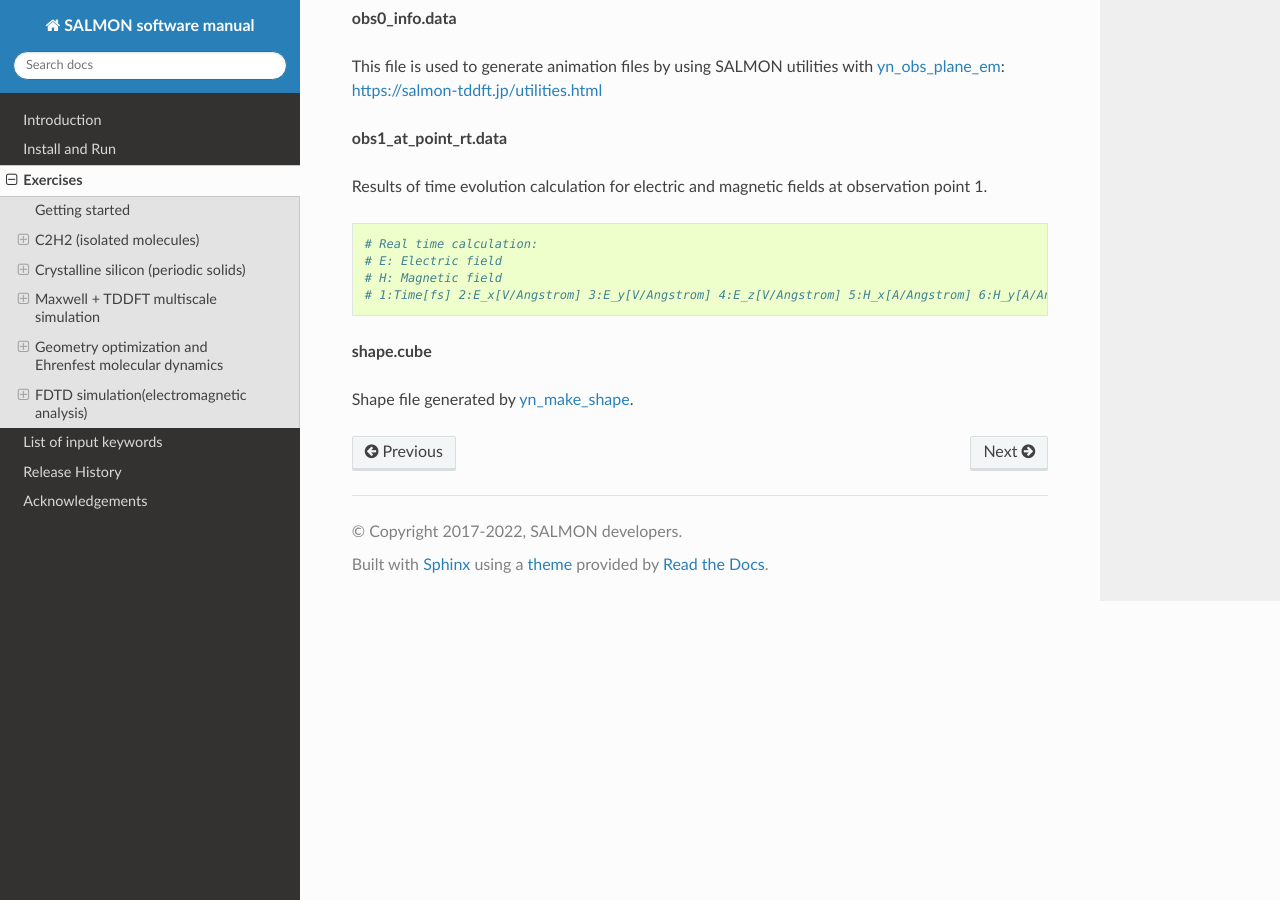
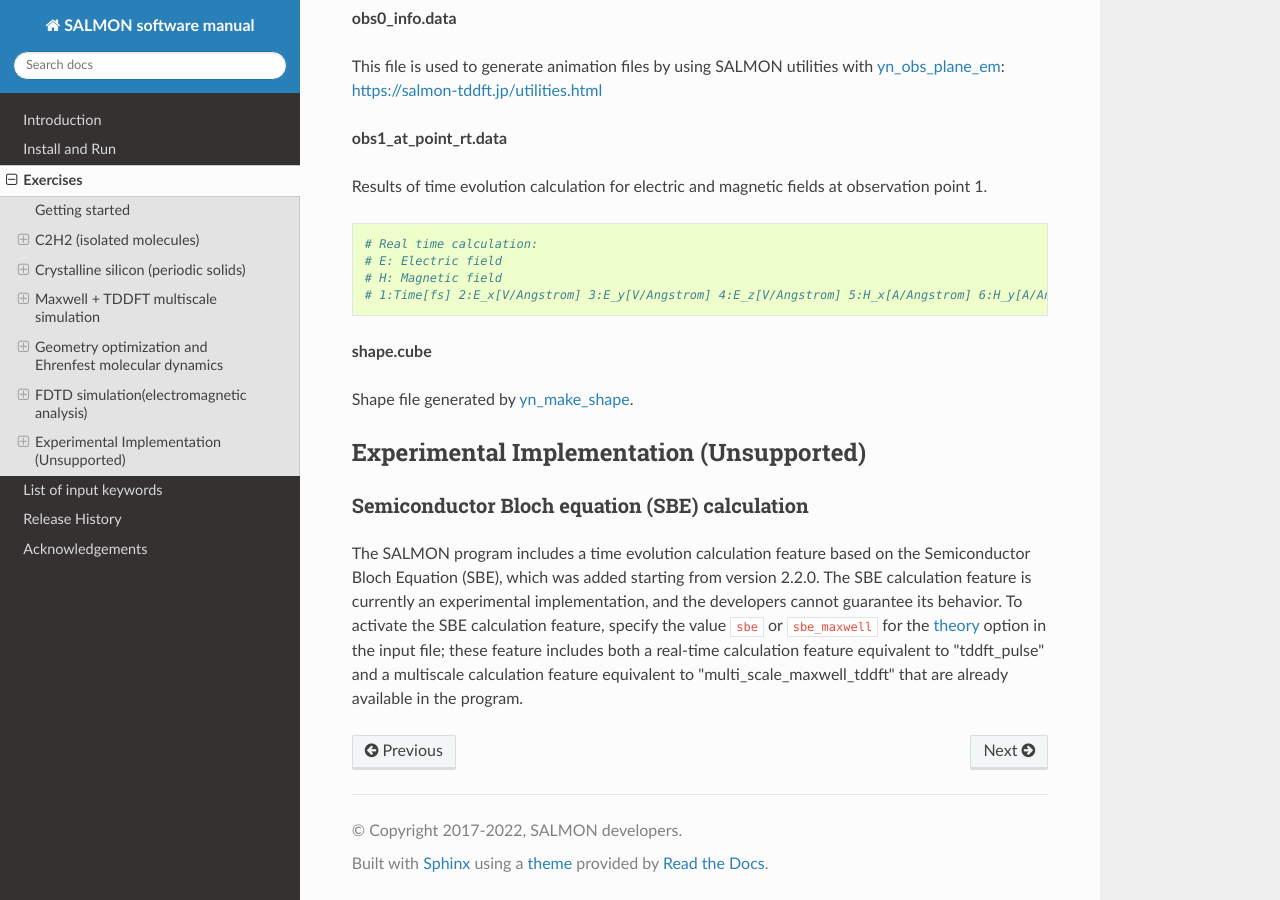
Before and after one commit to SALMON-TDDFT/SALMON-DOCS, a Sphinx documentation site: the page built from source/exercises.rst, in a window 1280 px wide and 900 px high, scrolled down 85249 px. Built offline with Sphinx 7.4.7 and the Read the Docs theme 2.0.0, drawn with Linux system fonts in a browser that asks for light colours; formulas are drawn with MathJax 3.

Commit message:
modified

```diff
--- a/source/conf.py
+++ b/source/conf.py
@@ -198,3 +198,6 @@ epub_exclude_files = ['search.html']
 
 # Example configuration for intersphinx: refer to the Python standard library.
 intersphinx_mapping = {'https://docs.python.org/': None}
+
+bibtex_bibfiles = "reference.bib"
+language = 'en'
--- a/source/exercises.rst
+++ b/source/exercises.rst
@@ -4414,3 +4414,15 @@ Results of time evolution calculation for electric and magnetic fields at observ
 **shape.cube**
 
 Shape file generated by :any:`yn_make_shape <yn_make_shape>`.
+
+
+Experimental Implementation (Unsupported)
+------------------------------------------------------
+
+Semiconductor Bloch equation (SBE) calculation
+~~~~~~~~~~~~~~~~~~~~~~~~~~~~~~~~~~~~~~~~~~~~~~~~~~
+
+
+The SALMON program includes a time evolution calculation feature based on the Semiconductor Bloch Equation (SBE), which was added starting from version 2.2.0.
+The SBE calculation feature is currently an experimental implementation, and  the developers cannot guarantee its behavior.
+To activate the SBE calculation feature, specify the value ``sbe`` or ``sbe_maxwell`` for the :any:`theory` option in the input file; these feature includes both a real-time calculation feature equivalent to "tddft_pulse" and a multiscale calculation feature equivalent to "multi_scale_maxwell_tddft" that are already available in the program.
--- a/source/input_keyword_list.rst
+++ b/source/input_keyword_list.rst
@@ -29,6 +29,8 @@ character, default=''
    |   ``multi_scale_maxwell_tddft``  / multiscale simulation coupling Maxwell and TDDFT
    |   ``maxwell``  / electromagnetic analysis using finite difference time domain (FDTD) method
    |   ``dft_k_expand`` / convert checkpoint data of dft with k-points calculation to that of larger supercell system with gamma-point
+   |   ``sbe`` / simulations under pulsed electric field based in semiconductor Bloch equation
+   |   ``sbe_maxwell`` / multiscale simulation coupling Maxwell and semiconductor Bloch equation
 
 .. _yn_md:
 
```
